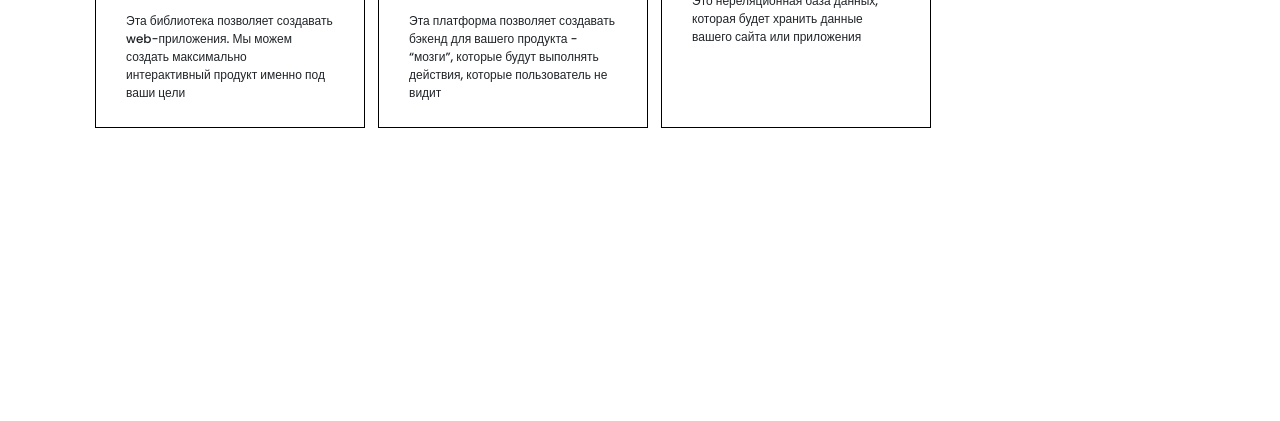
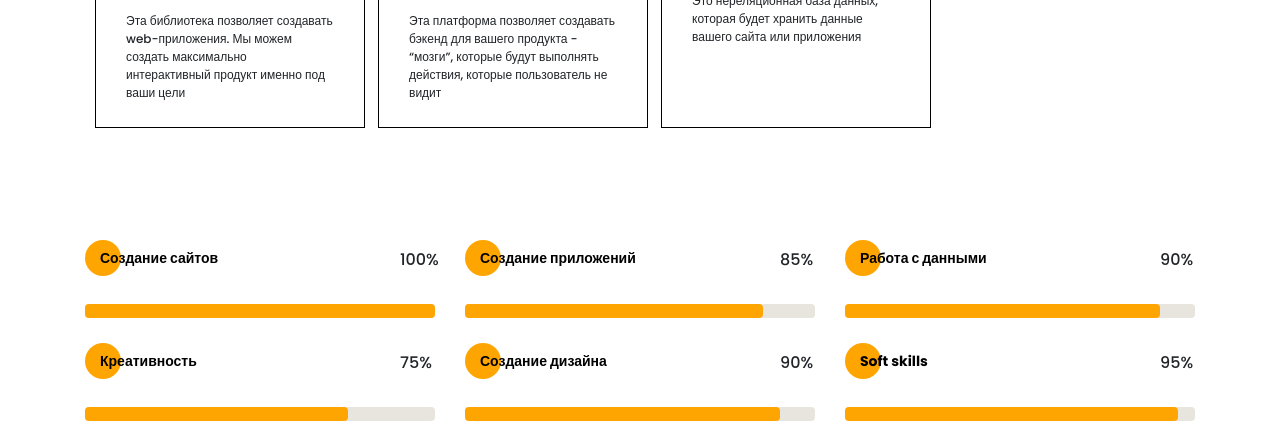
Before and after one commit to Bezobrazz/portfolio, a website: page src/index.html in a window 1280 px wide. Shown: the part 3053-3474 px from the top of the page. Before the commit the page ends 3301 px from the top, so only its background shows below. Drawn offline with nearby package versions, Linux system fonts and the light colour scheme; files that its build step writes are made by us from their sources; files whose address does not match are found by name.

Commit message:
add skill rating

```diff
--- a/src/index.html
+++ b/src/index.html
@@ -363,6 +363,52 @@
 							<div class="skills__card-descr">Именно он создает каркас вашего сайта или приложения, а пятая версия позволит мне создавать более SEO-оптимизированную структуру вашего продукта</div>
 					</div> -->
 				</div>
+
+				<div class="skills__ratings">
+					<div class="skills__ratings-item">
+							<div class="subtitle subtitle_fs14 skills__ratings-subtitle">Создание сайтов</div>
+							<div class="skills__ratings-counter">100%</div>
+							<div class="skills__ratings-line">
+									<span></span>
+							</div>
+					</div>
+					<div class="skills__ratings-item">
+						<div class="subtitle subtitle_fs14 skills__ratings-subtitle">Создание приложений</div>
+						<div class="skills__ratings-counter">85%</div>
+						<div class="skills__ratings-line">
+								<span></span>
+						</div>
+				</div>
+				<div class="skills__ratings-item">
+					<div class="subtitle subtitle_fs14 skills__ratings-subtitle">Работа с данными</div>
+					<div class="skills__ratings-counter">90%</div>
+					<div class="skills__ratings-line">
+							<span></span>
+					</div>
+			</div>
+			<div class="skills__ratings-item">
+				<div class="subtitle subtitle_fs14 skills__ratings-subtitle">Креативность</div>
+				<div class="skills__ratings-counter">75%</div>
+				<div class="skills__ratings-line">
+						<span></span>
+				</div>
+		</div>
+		<div class="skills__ratings-item">
+			<div class="subtitle subtitle_fs14 skills__ratings-subtitle">Создание дизайна</div>
+			<div class="skills__ratings-counter">90%</div>
+			<div class="skills__ratings-line">
+					<span></span>
+			</div>
+	</div>
+	<div class="skills__ratings-item">
+		<div class="subtitle subtitle_fs14 skills__ratings-subtitle">Soft skills</div>
+		<div class="skills__ratings-counter">95%</div>
+		<div class="skills__ratings-line">
+				<span></span>
+		</div>
+</div>
+
+				</div>
 			</div>
 		</section>
 
--- a/src/js/script.js
+++ b/src/js/script.js
@@ -14,4 +14,11 @@ window.addEventListener("DOMContentLoaded", () => {
     menu.classList.remove("menu_active");
     overlay.classList.remove("menu__overlay_active");
   });
+
+  const counters = document.querySelectorAll(".skills__ratings-counter"),
+    lines = document.querySelectorAll(".skills__ratings-line span");
+
+  counters.forEach((item, i) => {
+    lines[i].style.width = item.innerHTML;
+  });
 });
--- a/src/sass/blocks/_skills.scss
+++ b/src/sass/blocks/_skills.scss
@@ -10,7 +10,6 @@
     padding: 0 10px;
     display: grid;
     grid-template-columns: repeat(4, 270px);
-    // grid-template-rows: repeat(2, 270px);
     grid-template-rows: minmax(270px, auto);
     grid-auto-rows: minmax(245px, auto);
     gap: 13px;
@@ -34,4 +33,37 @@
       line-height: 18px;
     }
   }
+  &__ratings {
+    display: grid;
+    grid-template-columns: repeat(3, 350px);
+    grid-template-rows: repeat(2, 70px);
+    justify-content: space-between;
+    row-gap: 33px;
+    &-subtitle {
+      position: relative;
+      padding-left: 15px;
+      @include before-circle;
+      &:before {
+        top: -33%;
+      }
+    }
+    &-item {
+      display: grid;
+      grid-template-columns: 200px 35px;
+      justify-content: space-between;
+      align-content: space-between;
+    }
+    &-line {
+      width: 350px;
+      height: 14px;
+      background: #e8e4de;
+      border-radius: 4px;
+      span {
+        display: block;
+        height: 100%;
+        background-color: $main-color;
+        border-radius: 4px;
+      }
+    }
+  }
 }
```
Also changed, not shown: dist/css/style.min.css, dist/index.html, dist/js/script.js.
